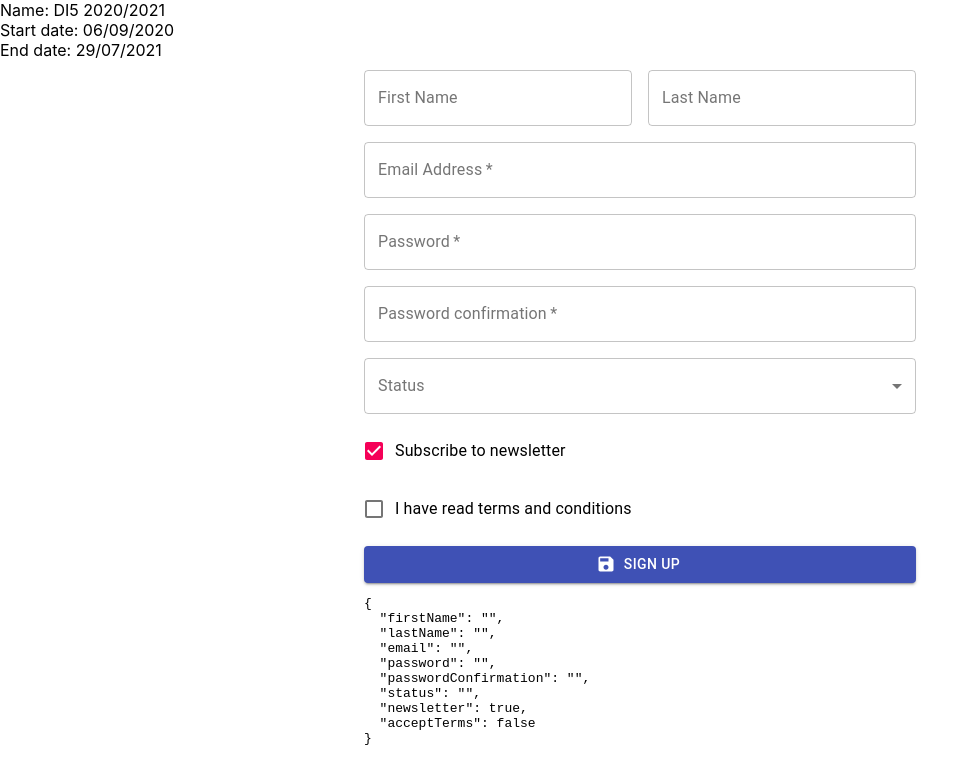
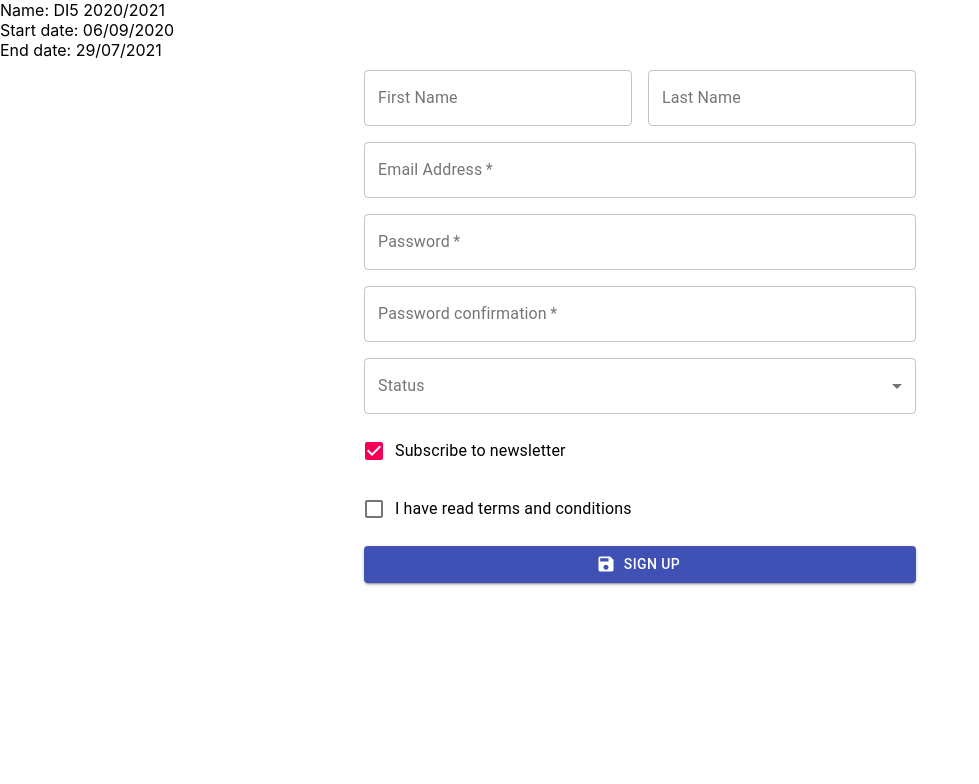
Before and after one commit to wassim-azirar/konexio, a React (Create React App) app: page / in a window 1280 px wide. Shown: the top 784 px of the page, without its empty margins (0-979 px from the left). Built offline with nearby package versions, Linux system fonts and the light colour scheme; the HTML template or start-up script is replaced by a standard one.

Commit message:
remove debug json

```diff
--- a/src/components/Subscription.js
+++ b/src/components/Subscription.js
@@ -26,7 +26,6 @@
     .string()
     .required('Password confirmation is required')
     .oneOf([yup.ref('password'), null], 'Passwords must match'),
-  //status: yup.string().required('Please selected your status'),
   acceptTerms: yup.boolean().oneOf([true], 'You must accept terms and conditions')
 });
 
@@ -146,7 +145,6 @@
                         <MenuItem value={'teacherAssistant'}>Teacher assistant</MenuItem>
                         <MenuItem value={'student'}>Student</MenuItem>
                       </Select>
-                      {touched.status && errors.status ? <div className='error'>{errors.status}</div> : null}
                     </FormControl>
                   </Grid>
                   <Grid item xs={12}>
@@ -191,7 +189,6 @@
                   startIcon={<SaveIcon />}>
                   Sign Up
                 </Button>
-                <pre>{JSON.stringify(values, null, 2)}</pre>
               </form>
             </div>
           </Container>
```
